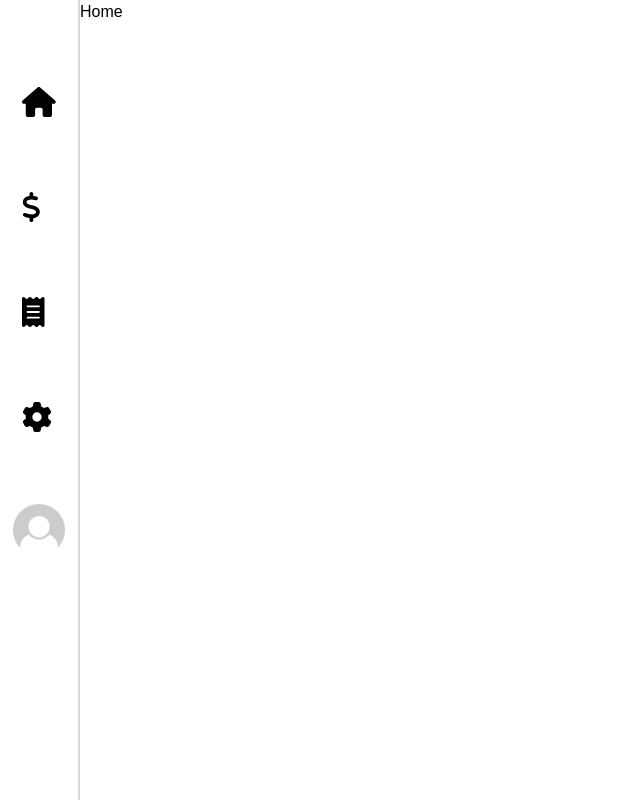
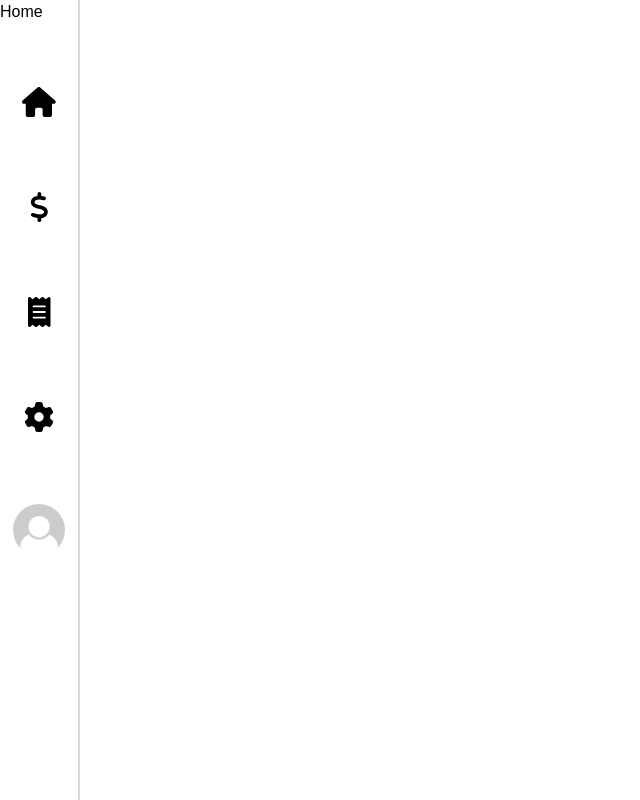
Before and after one commit to Raru8/card_vue, a Vue app: page /home/1 in a window 1280 px wide. Shown: the whole page, without its empty margins (0-640 px from the left). Built offline with nearby package versions, Linux system fonts and the light colour scheme; data requests are answered from the project's data file.

Commit message:
Novos ajustes de position

```diff
--- a/src/components/nav/NavMenu.vue
+++ b/src/components/nav/NavMenu.vue
@@ -1,7 +1,7 @@
 <template>
     <nav
-        class="h-full w-20 relative float-left border-r-2 border-[#D9D9D9] flex flex-col justify-start items-center pt-20 text-[30px]">
-        <div class="h-1/2 flex flex-col justify-between mb-16">
+        class="h-full w-20 absolute float-left border-r-2 border-[#D9D9D9] flex flex-col justify-start items-center pt-20 text-[30px]">
+        <div class="h-1/2 flex flex-col justify-between items-center mb-16">
 
             <div class="hover:transition ease-in-out hover:drop-shadow-lg hover:text-[#00DFC2]">
                 <i class="fa-solid fa-house"></i>
```
